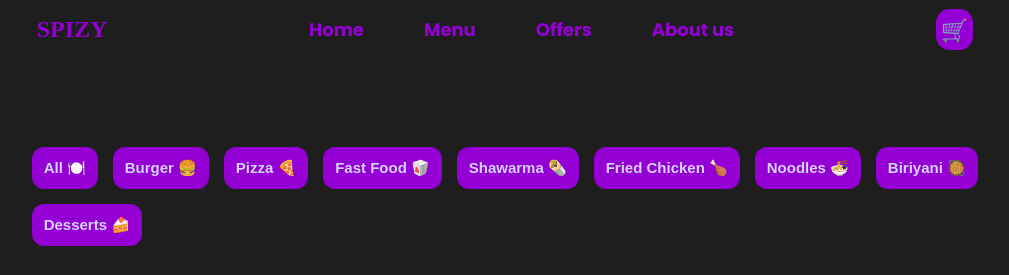
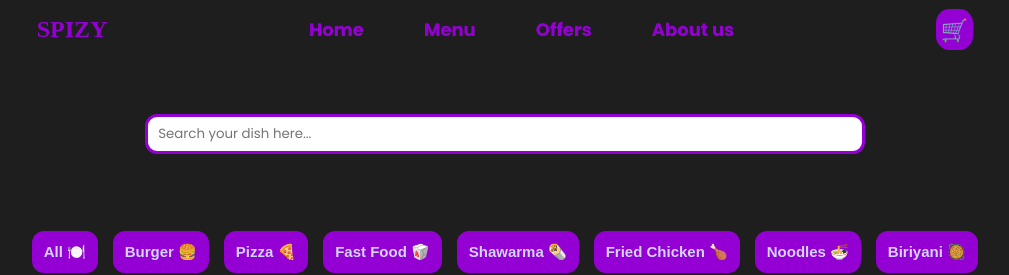
Before and after one commit to Gowtham-0212/Spizy, a React (Vite) app in the folder demo/: page /menu in a window 1280 px wide. Shown: the top 275 px of the page, without its empty margins (135-1144 px from the left). Built offline with nearby package versions, Linux system fonts and the light colour scheme.

Commit message:
included search box

```diff
--- a/demo/src/Categories/Categories.css
+++ b/demo/src/Categories/Categories.css
@@ -4,7 +4,7 @@
     display: flex;
     gap: 15px;
     flex-wrap: wrap;
-    margin: 8% 5% ;
+    margin: 2% 5% ;
     padding: 0px 2%;
 
 }
@@ -25,3 +25,16 @@
     color: #b404ff;
     background-color: #232323;
 }
+.search
+{
+    text-align: center;
+    padding: 5%;
+}
+.input-box
+{
+    width: 70%;
+    padding: 7px 10px;
+    font-family: 'poppins',sans-serif;
+    border: 3px solid #9400d3;
+    border-radius: 12px;
+}
--- a/demo/src/Categories/Category.jsx
+++ b/demo/src/Categories/Category.jsx
@@ -2,17 +2,34 @@ import Categories from "./Categories";
 import { useState } from "react";
 import Products from "../components/products/Product";
 
-function Category()
-{
-    const [selectedCategory,setSelectedCategory] = useState("All")
+function Category() {
 
-    return(
-         <>
-            <Categories selectedCategory={selectedCategory}
-             setSelectedCategory={setSelectedCategory}/>
+    const [selectedCategory, setSelectedCategory] = useState("All");
+    const [choice, setChoice] = useState("");
 
-            <Products selectedCategory={selectedCategory}/>
-         </>
-         )
+    return (
+        <>
+            <div className="search">
+                <input
+                    type="text"
+                    placeholder="Search your dish here..."
+                    value={choice}
+                    onChange={(e) => setChoice(e.target.value)}
+                    className="input-box"
+                />
+            </div>
+
+            <Categories
+                selectedCategory={selectedCategory}
+                setSelectedCategory={setSelectedCategory}
+            />
+
+            <Products
+                selectedCategory={selectedCategory}
+                choice={choice}
+            />
+        </>
+    );
 }
+
 export default Category
--- a/demo/src/components/products/Product.jsx
+++ b/demo/src/components/products/Product.jsx
@@ -2,22 +2,35 @@ import Cards from "./Cards";
 import "./Card.css";
 import products from "../../Data/Data";
 
-function Products({ selectedCategory }) {
+function Products({ selectedCategory, choice }) {
 
-
-     if (selectedCategory===null || selectedCategory==="Clear" ) {
+    if (selectedCategory === null)
+    {
         return null;
     }
-    const filtered =
-        selectedCategory=== "All"
-            ? products:products.filter((p) => p.category === selectedCategory);
 
+    // by category
+    const categoryFiltered =
+        selectedCategory === "All"
+            ? products
+            : products.filter(
+                (product) =>
+                    product.category === selectedCategory
+            );
 
+    // by search text
+    const filteredProducts = categoryFiltered.filter((product) => {
+
+        return product.name
+            .toLowerCase()
+            .includes(choice.toLowerCase());
+
+    });
 
     return (
         <div className="container">
 
-            {filtered.map((product) => (
+            {filteredProducts.map((product) => (
                 <Cards
                     key={product.id}
                     id={product.id}
```
